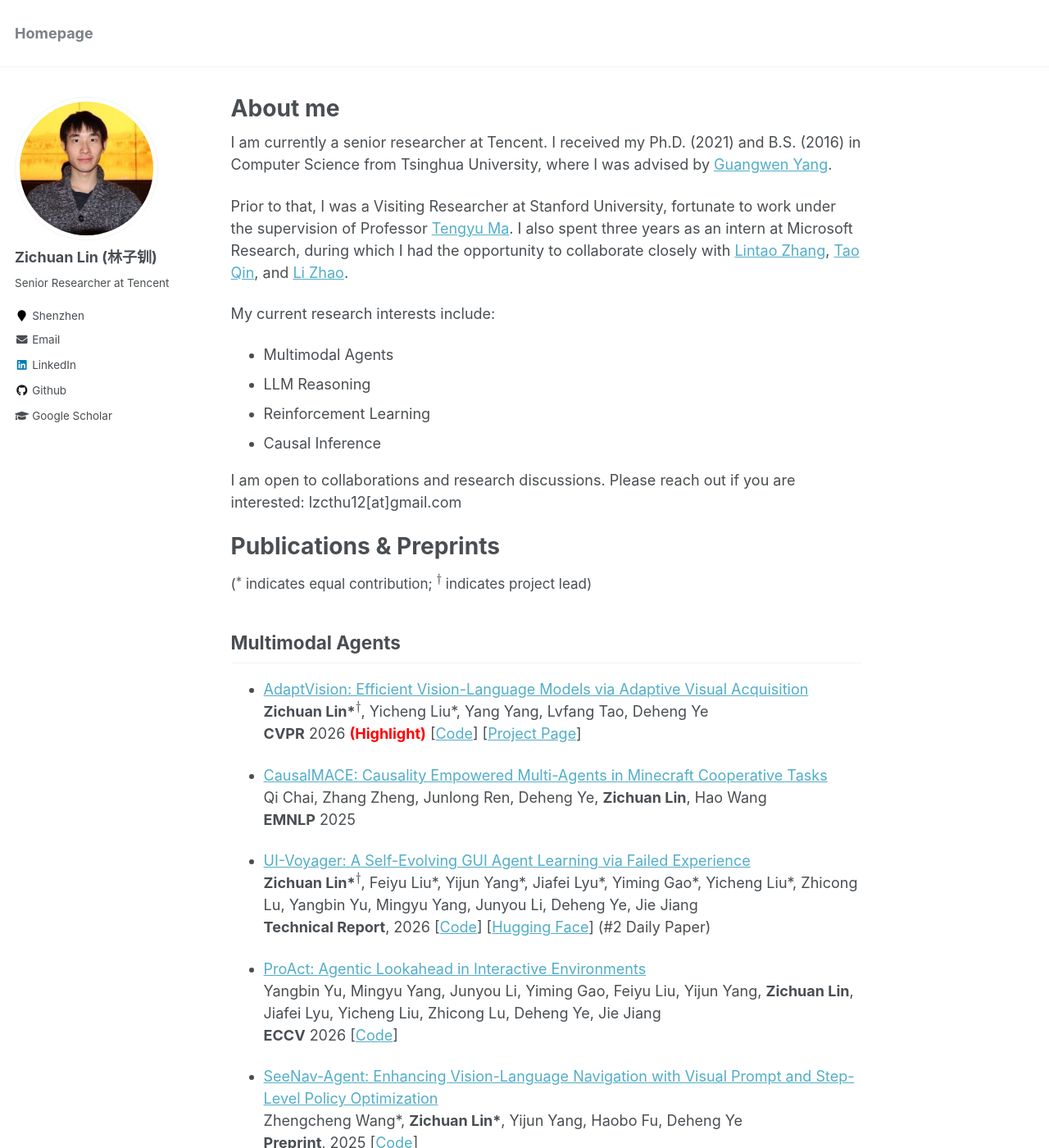
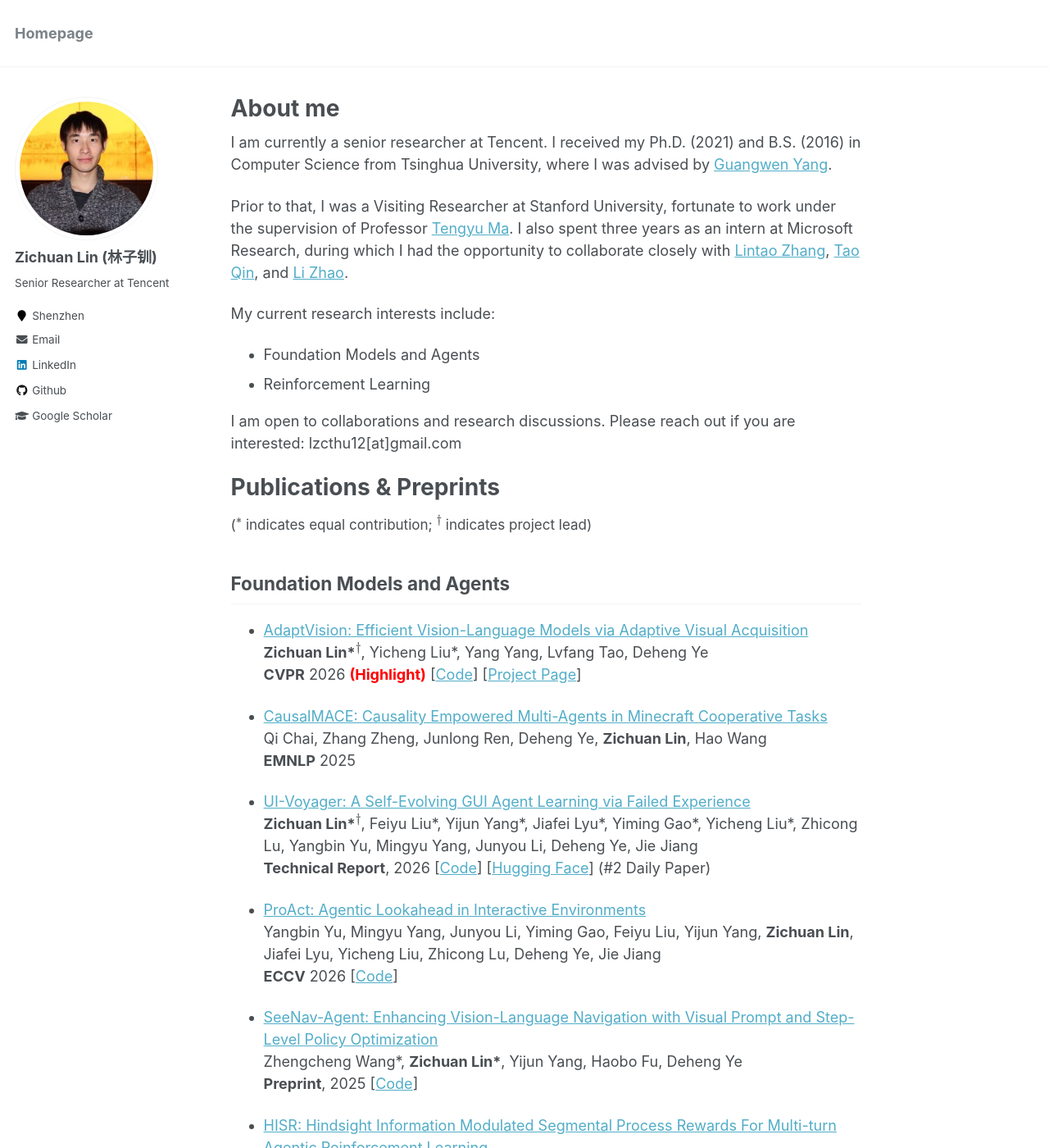
Before and after one commit to LinZichuan/linzichuan.github.io, a Jekyll site: the page built from _pages/about.md, in a window 1280 px wide and 1400 px high. Shown: the whole window at 82% size. Built offline with Jekyll 4.4.1, drawn with Linux system fonts in a browser that asks for light colours; formulas are drawn with MathJax 3.

Commit message:
Update about.md

```diff
--- a/_pages/about.md
+++ b/_pages/about.md
@@ -14,10 +14,8 @@
 
 My current research interests include:
 
-- Multimodal Agents
-- LLM Reasoning
+- Foundation Models and Agents
 - Reinforcement Learning
-- Causal Inference
 
 I am open to collaborations and research discussions. Please reach out if you are interested: lzcthu12[at]gmail.com
 
@@ -30,7 +28,7 @@
 ======
 <span style="font-weight: normal; font-size: 17px">($^*$ indicates equal contribution; $^{\dagger}$ indicates project lead)</span>
 
-## Multimodal Agents
+## Foundation Models and Agents
 
 - [AdaptVision: Efficient Vision-Language Models via Adaptive Visual Acquisition](https://arxiv.org/abs/2512.03794) <br>
 **Zichuan Lin\*$^{\dagger}$**, Yicheng Liu\*, Yang Yang, Lvfang Tao, Deheng Ye <br>
@@ -56,11 +54,10 @@
 Zhicong Lu\*, **Zichuan Lin\***, Wei Jia, Changyuan Tian, Deheng Ye, Peiguang Li, Li Jin, Nayu Liu, Guangluan Xu, Wei Feng <br>
 **Preprint**, 2026
 
-## LLM Reasoning
-
 - [EntroPIC: Towards Stable Long-Term Training of LLMs via Entropy Stabilization with Proportional-Integral Control](https://arxiv.org/abs/2511.15248) <br>
 Kai Yang, Xin Xu, Yangkun Chen, Weijie Liu, Jiafei Lyu, **Zichuan Lin**, Deheng Ye, Saiyong Yang <br>
 **Preprint**, 2025 [[Code](https://github.com/yk7333/EntroPIC)]
+
 
 ## Reinforcement Learning
 
```
